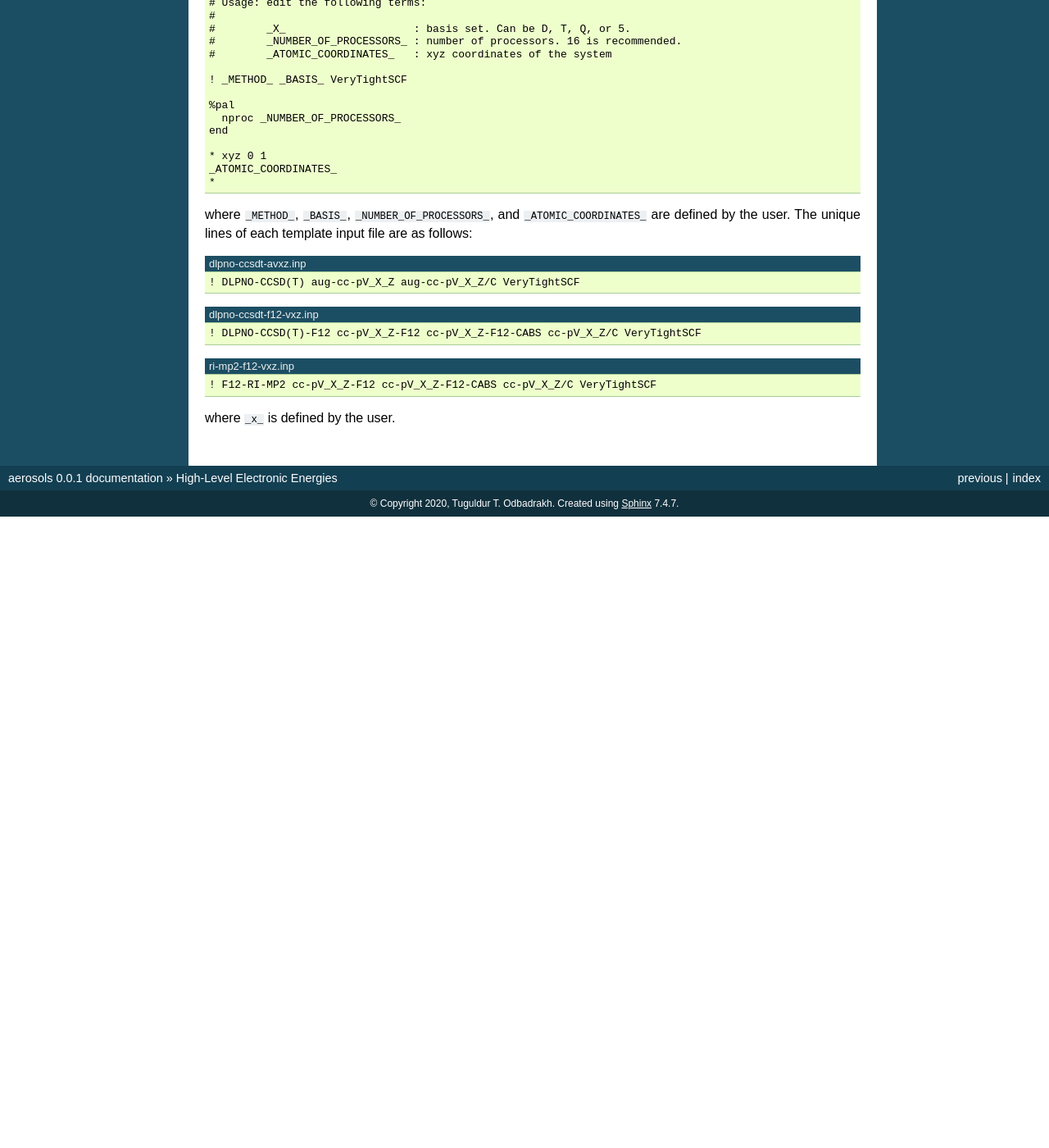
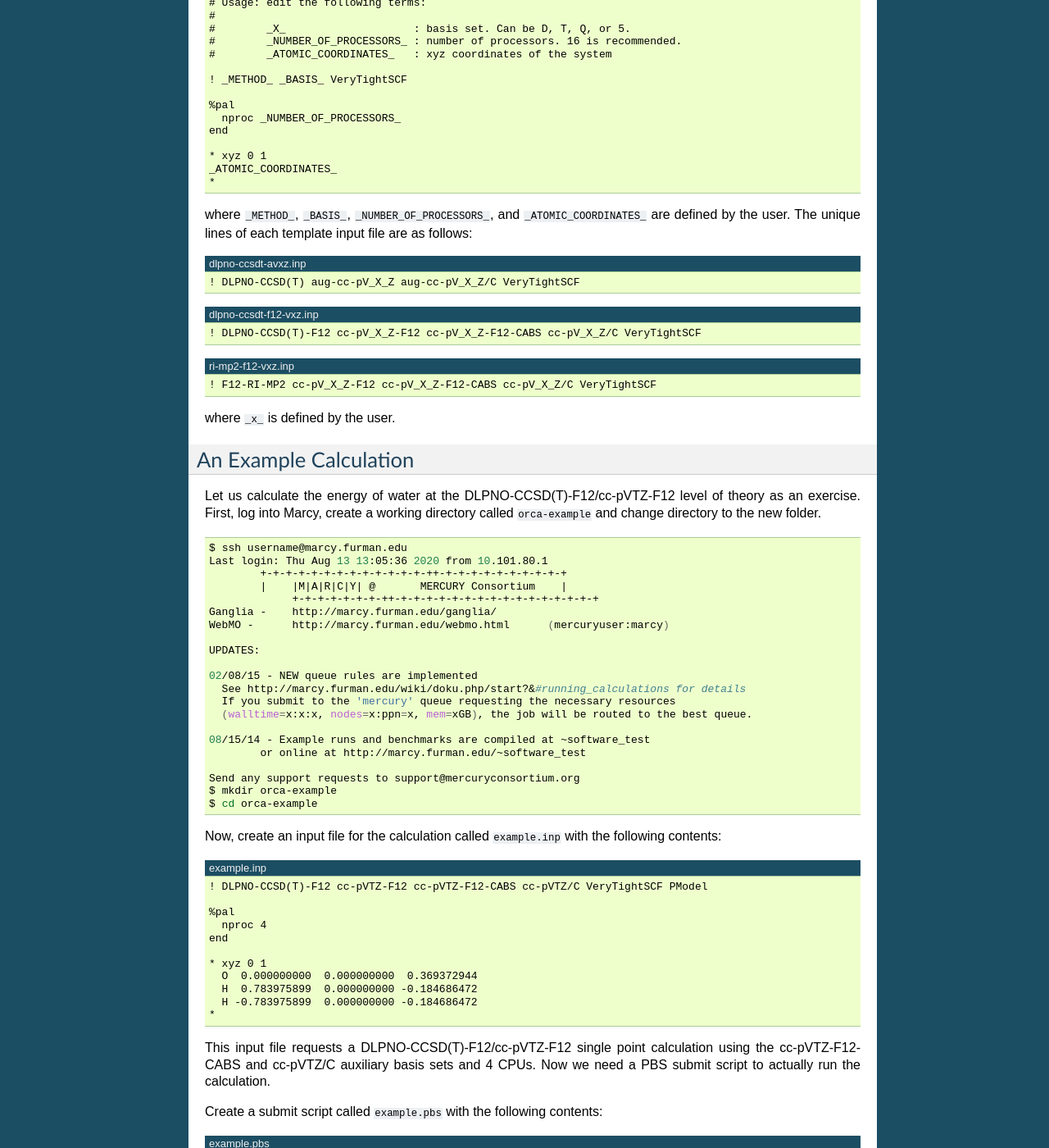
Before and after one commit to todbadrakh/aerosols, a Sphinx documentation site: the page built from docs/electronic-structure.rst, in a window 1280 px wide and 1400 px high, scrolled down 1444 px. Shown: the whole window at 82% size. Built offline with Sphinx 7.4.7, drawn with Linux system fonts in a browser that asks for light colours; before the commit the page ends 2074 px from its top, so only the background shows below that; some of the changed text lies outside the part shown.

Commit message:
added an example exercise

```diff
--- a/docs/electronic-structure.rst
+++ b/docs/electronic-structure.rst
@@ -119,3 +119,87 @@ the user. The unique lines of each template input file are as follows:
    ! F12-RI-MP2 cc-pV_X_Z-F12 cc-pV_X_Z-F12-CABS cc-pV_X_Z/C VeryTightSCF
 
 where ``_x_`` is defined by the user.
+
+An Example Calculation
+======================
+Let us calculate the energy of water at the DLPNO-CCSD(T)-F12/cc-pVTZ-F12 level of theory as an exercise. First,
+log into Marcy, create a working directory called ``orca-example`` and change directory to the new folder.
+
+.. code-block:: bash
+
+   $ ssh username@marcy.furman.edu
+   Last login: Thu Aug 13 13:05:36 2020 from 10.101.80.1
+           +-+-+-+-+-+-+-+-+-+-+-+-+-++-+-+-+-+-+-+-+-+-+-+
+           |    |M|A|R|C|Y| @       MERCURY Consortium    |
+         	+-+-+-+-+-+-+-++-+-+-+-+-+-+-+-+-+-+-+-+-+-+-+-+
+   Ganglia - 	http://marcy.furman.edu/ganglia/
+   WebMO - 	http://marcy.furman.edu/webmo.html	(mercuryuser:marcy)
+
+   UPDATES:
+
+   02/08/15 - NEW queue rules are implemented
+     See http://marcy.furman.edu/wiki/doku.php/start?&#running_calculations for details
+     If you submit to the 'mercury' queue requesting the necessary resources
+     (walltime=x:x:x, nodes=x:ppn=x, mem=xGB), the job will be routed to the best queue.
+
+   08/15/14 - Example runs and benchmarks are compiled at ~software_test
+   	   or online at http://marcy.furman.edu/~software_test
+
+   Send any support requests to support@mercuryconsortium.org
+   $ mkdir orca-example
+   $ cd orca-example
+
+Now, create an input file for the calculation called ``example.inp`` with the following contents:
+
+.. code-block:: none
+   :caption: example.inp
+
+   ! DLPNO-CCSD(T)-F12 cc-pVTZ-F12 cc-pVTZ-F12-CABS cc-pVTZ/C VeryTightSCF PModel
+
+   %pal
+     nproc 4
+   end
+
+   * xyz 0 1
+     O  0.000000000  0.000000000  0.369372944
+     H  0.783975899  0.000000000 -0.184686472
+     H -0.783975899  0.000000000 -0.184686472
+   *
+
+This input file requests a DLPNO-CCSD(T)-F12/cc-pVTZ-F12 single point calculation using the
+cc-pVTZ-F12-CABS and cc-pVTZ/C auxiliary basis sets and 4 CPUs. Now we need a PBS submit script to
+actually run the calculation.
+
+Create a submit script called ``example.pbs`` with the following contents:
+
+.. code-block:: none
+   :caption: example.pbs
+
+   #!/bin/tcsh
+   #PBS -q mercury
+   #PBS -l mem=8gb
+   #PBS -l nodes=1:ppn=4
+   #PBS -l walltime=2:00:00
+   #PBS -j oe
+   #PBS -e example
+   #PBS -N example
+   #PBS -V
+
+   setenv FILE example
+
+   source ~/.login
+   set echo
+   module purge
+   module load orca/4.2.1
+   cd $PBS_O_WORKDIR
+
+   run-orca-4.2.1.csh $FILE $PBS_JOBID
+
+This script requests 4 CPUs and 8GB RAM for 2:00:00 hours and defines the job name as ``example``. This
+calculation will complete quickly because water is a small molecule and generate an output file
+called ``example.out``. The final electronic energy can be extracted with a ``grep`` command:
+
+.. code-block:: bash
+
+   $ grep 'FINAL SINGLE POINT ENERGY' example.out
+   example.out:FINAL SINGLE POINT ENERGY       -76.367027678417
```
Also changed, not shown: 1 other file.
